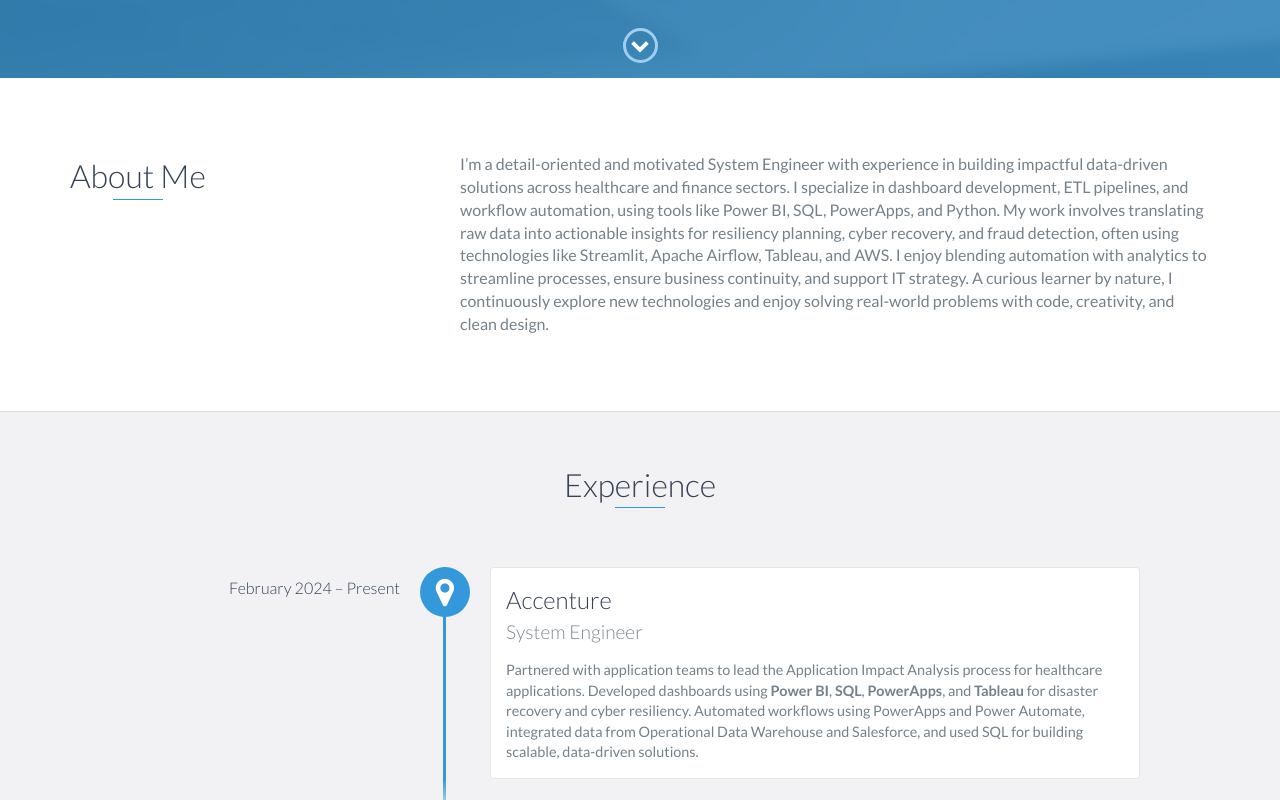
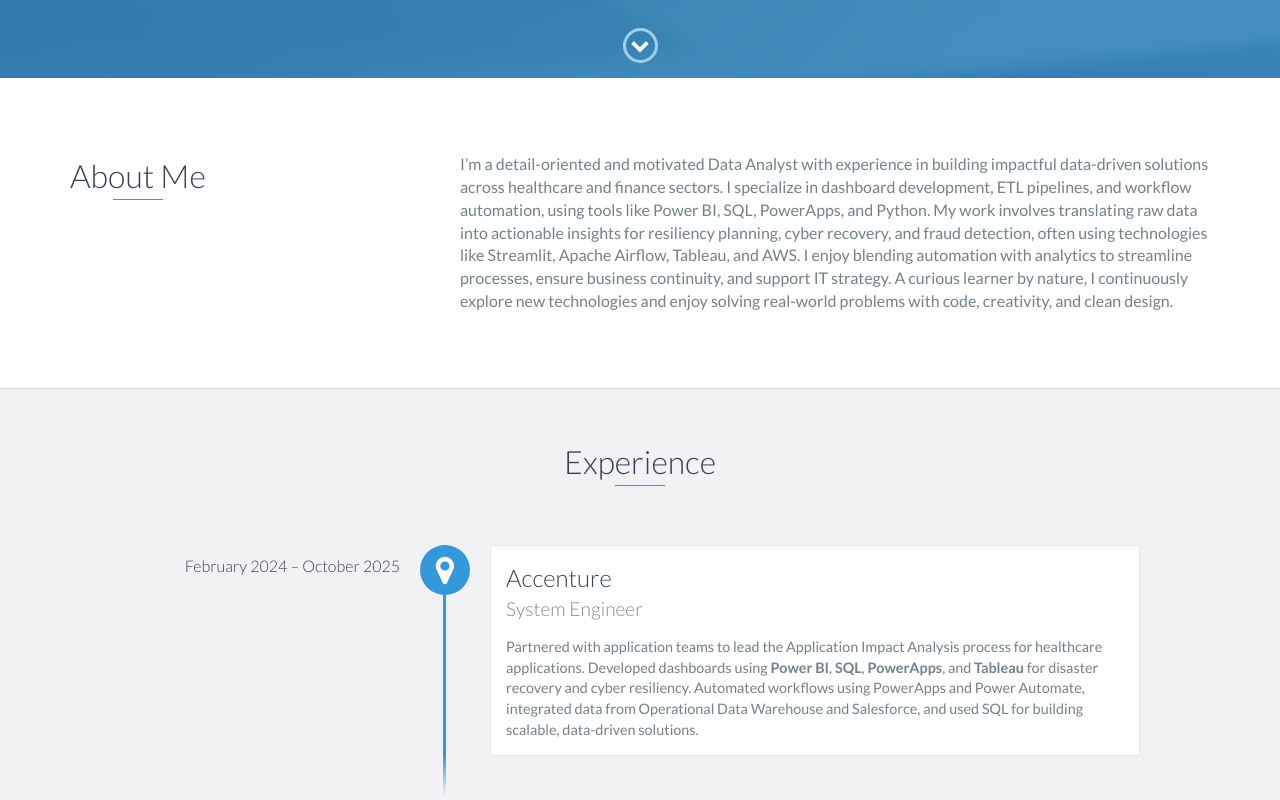
Before and after one commit to ronimondal440/ronimondal440.github.io, a website: page index.html in a window 1280 px wide. Shown: the part 722-1522 px from the top of the page. Drawn offline with nearby package versions, Linux system fonts and the light colour scheme.

Commit message:
Update index.html

```diff
--- a/index.html
+++ b/index.html
@@ -50,7 +50,7 @@
         <div id="lead-content">
             <h1>Soumyadeep Mondal</h1>
             <h2>System Engineer</h2>
-            <a href="resume.pdf" class="btn-rounded-white" target="_blank">Download Resume</a>
+            <a href="Resume.pdf" class="btn-rounded-white" target="_blank">Download Resume</a>
         </div>
         <!-- End #lead-content -->
 
@@ -73,7 +73,7 @@
                 </div>
                 <div class="col-md-8">
                     <p>
-                        I’m a detail-oriented and motivated System Engineer with experience in building impactful data-driven solutions across healthcare and finance sectors. I specialize in dashboard development, ETL pipelines, and workflow automation, using tools like Power BI, SQL, PowerApps, and Python.
+                        I’m a detail-oriented and motivated Data Analyst with experience in building impactful data-driven solutions across healthcare and finance sectors. I specialize in dashboard development, ETL pipelines, and workflow automation, using tools like Power BI, SQL, PowerApps, and Python.
 
 My work involves translating raw data into actionable insights for resiliency planning, cyber recovery, and fraud detection, often using technologies like Streamlit, Apache Airflow, Tableau, and AWS. I enjoy blending automation with analytics to streamline processes, ensure business continuity, and support IT strategy.
 
@@ -88,7 +88,7 @@
     <div id="experience" class="background-alt">
         <h2 class="heading">Experience</h2>
         <div id="experience-timeline">
-            <div data-date="February 2024 – Present">
+            <div data-date="February 2024 – October 2025">
                 <h3>Accenture</h3>
                 <h4>System Engineer</h4>
                 <p>
```
